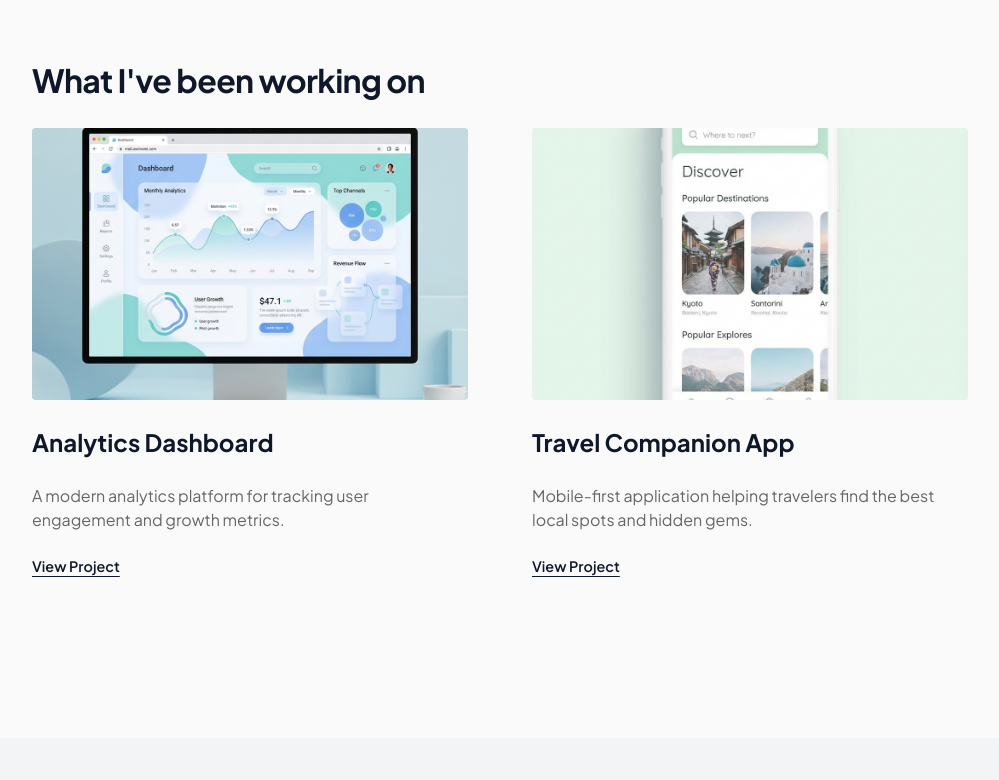
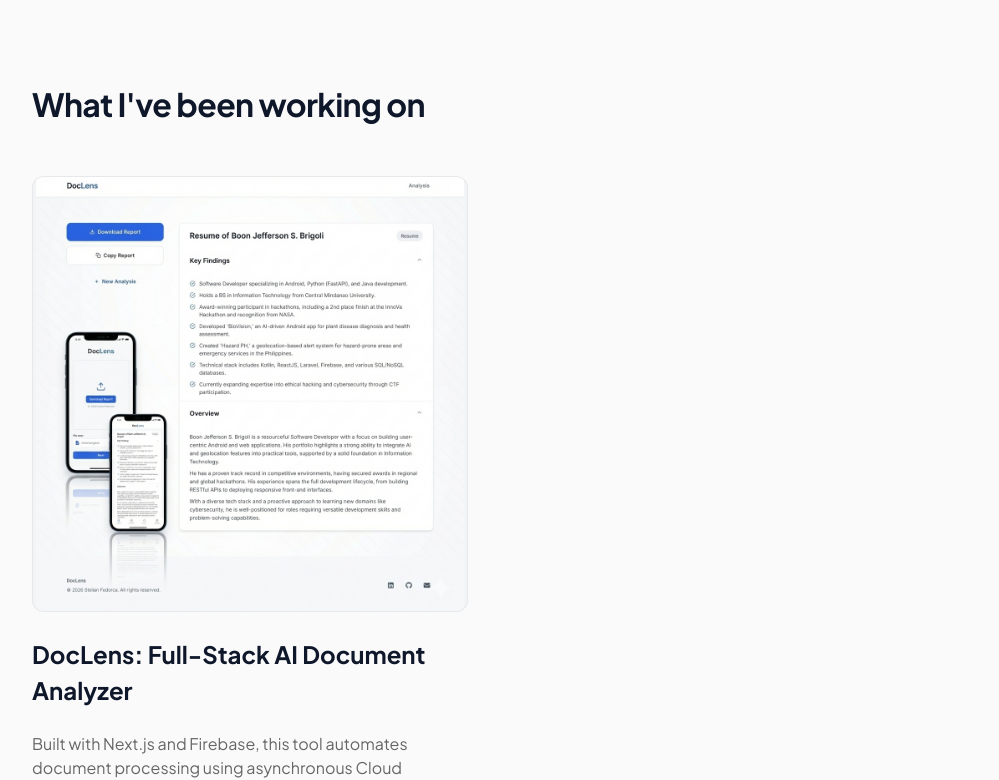
Before and after one commit to stelianfedorca/portofolio, a Next.js app: page / in a window 1280 px wide. Shown: the part 1120-1900 px from the top of the page, without its empty margins (140-1139 px from the left). Built offline with nearby package versions, Linux system fonts and the light colour scheme.

Commit message:
Add DocLens project details and image to the portfolio

```diff
--- a/src/app/page.tsx
+++ b/src/app/page.tsx
@@ -14,7 +14,13 @@
   FaGitAlt,
   FaArrowDown,
 } from "react-icons/fa";
-import { FiExternalLink, FiCode, FiCopy, FiCheck } from "react-icons/fi";
+import {
+  FiExternalLink,
+  FiCode,
+  FiCopy,
+  FiCheck,
+  FiArrowRight,
+} from "react-icons/fi";
 import {
   SiNextdotjs,
   SiTypescript,
@@ -301,7 +307,7 @@
 const SectionTitle = styled.h3`
   font-size: 2rem;
   font-weight: 700;
-  margin-bottom: 1.5rem;
+  margin-bottom: 3rem;
   letter-spacing: -0.02em;
 `;
 
@@ -354,33 +360,41 @@
   }
 `;
 
-const ProjectCard = styled.div`
+const ProjectCard = styled.a`
   display: flex;
   flex-direction: column;
   gap: 1.5rem;
   cursor: pointer;
-  transition: transform 0.2s;
+  text-decoration: none;
+  color: inherit;
 
-  &:hover {
-    transform: translateY(-5px);
+  &:focus-visible {
+    outline: 2px solid var(--accent2);
+    outline-offset: 4px;
   }
 `;
 
 const ProjectImage = styled.div`
   width: 100%;
-  aspect-ratio: 16/10;
-  background-color: var(--bg-tertiary);
+  aspect-ratio: 1 / 1;
+  background-color: var(--bg-secondary);
   position: relative;
   overflow: hidden;
-  border-radius: 4px;
+  border-radius: 12px;
+  border: 1px solid var(--border-color);
+  transition: box-shadow 0.3s ease;
 
   img {
-    object-fit: cover;
+    object-fit: contain;
     transition: transform 0.5s ease;
   }
 
+  ${ProjectCard}:hover & {
+    box-shadow: 0 20px 40px -5px rgba(0, 0, 0, 0.1);
+  }
+
   ${ProjectCard}:hover img {
-    transform: scale(1.05);
+    transform: scale(1.03);
   }
 `;
 
@@ -398,11 +412,29 @@
 `;
 
 const ProjectLink = styled.span`
+  display: inline-flex;
+  align-items: center;
+  gap: 0.4rem;
   font-size: 0.9rem;
   font-weight: 600;
   color: var(--text-primary);
   text-decoration: underline;
   text-underline-offset: 4px;
+  transition: color 0.2s;
+
+  &:hover {
+    color: var(--accent2);
+  }
+
+  svg {
+    transition: transform 0.2s ease-in-out;
+    text-decoration: none;
+    display: inline-block;
+  }
+
+  &:hover svg {
+    transform: translateX(3px);
+  }
 `;
 
 type SkillIconKey =
@@ -698,13 +730,21 @@
             <SectionTitle>{homeContent.projects.title}</SectionTitle>
             <WorkGrid>
               {homeContent.projects.items.map((project) => (
-                <ProjectCard key={project.title}>
+                <ProjectCard
+                  key={project.title}
+                  href={project.href}
+                  target="_blank"
+                  rel="noopener noreferrer"
+                >
                   <ProjectImage>
                     <Image src={project.image} alt={project.title} fill />
                   </ProjectImage>
                   <ProjectTitle>{project.title}</ProjectTitle>
                   <ProjectDesc>{project.description}</ProjectDesc>
-                  <ProjectLink>{project.link}</ProjectLink>
+                  <ProjectLink>
+                    {project.link}
+                    <FiArrowRight size={16} />
+                  </ProjectLink>
                 </ProjectCard>
               ))}
             </WorkGrid>
--- a/src/content/home.ts
+++ b/src/content/home.ts
@@ -27,18 +27,12 @@
     title: "What I've been working on",
     items: [
       {
-        title: "Analytics Dashboard",
+        title: "DocLens: Full-Stack AI Document Analyzer",
         description:
-          "A modern analytics platform for tracking user engagement and growth metrics.",
-        image: "/project1.png",
+          "Built with Next.js and Firebase, this tool automates document processing using asynchronous Cloud Functions and Gemini AI to provide real-time summaries and data extraction",
+        image: "/doclense-document-analyzer-app.png",
         link: "View Project",
-      },
-      {
-        title: "Travel Companion App",
-        description:
-          "Mobile-first application helping travelers find the best local spots and hidden gems.",
-        image: "/project2.png",
-        link: "View Project",
+        href: "https://document-analyzer-llm-4rq1-8x95yk7v9-stelian-fedorcas-projects.vercel.app/analyze/upload",
       },
     ],
   },
```
Also changed, not shown: public/doclense-document-analyzer-app.png (added).
